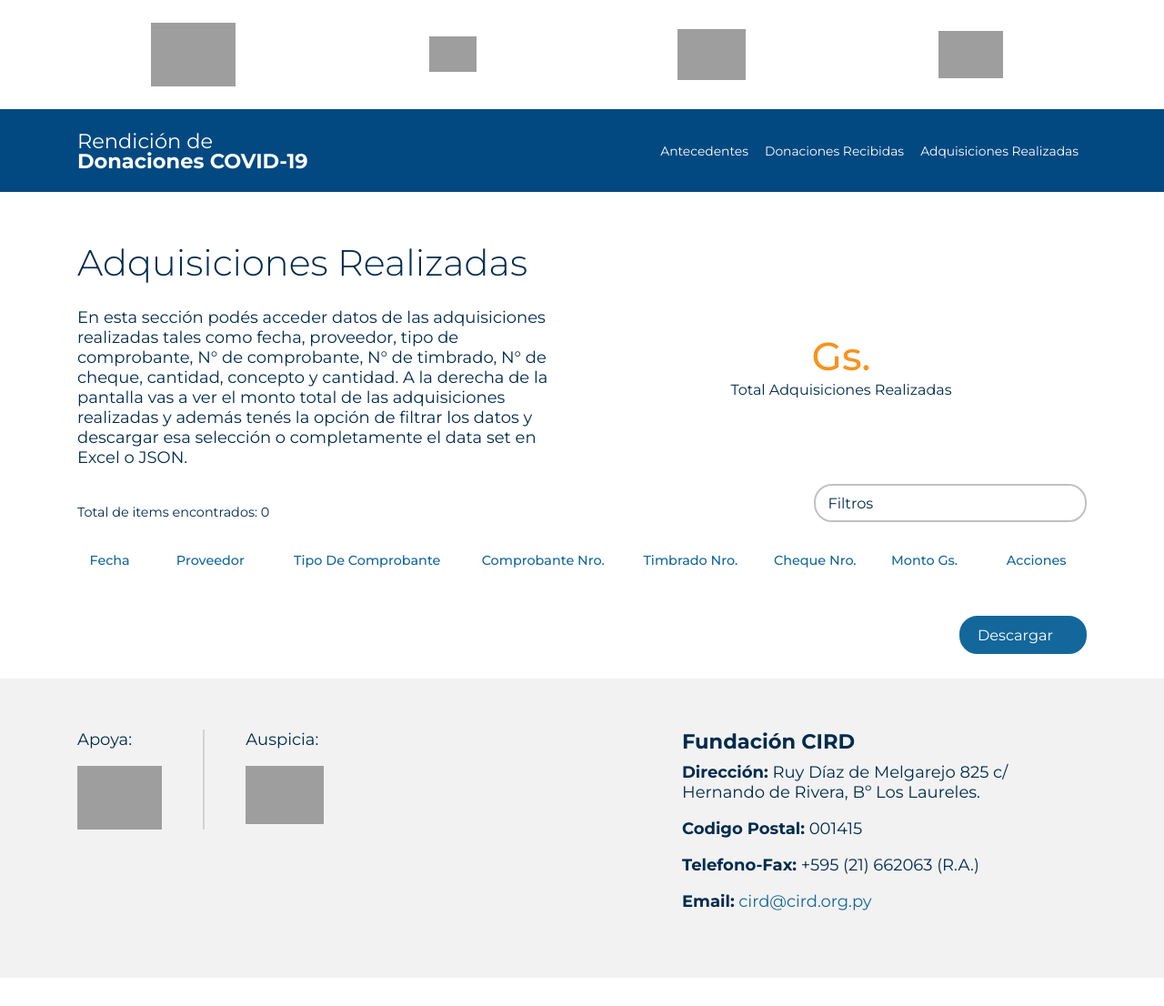
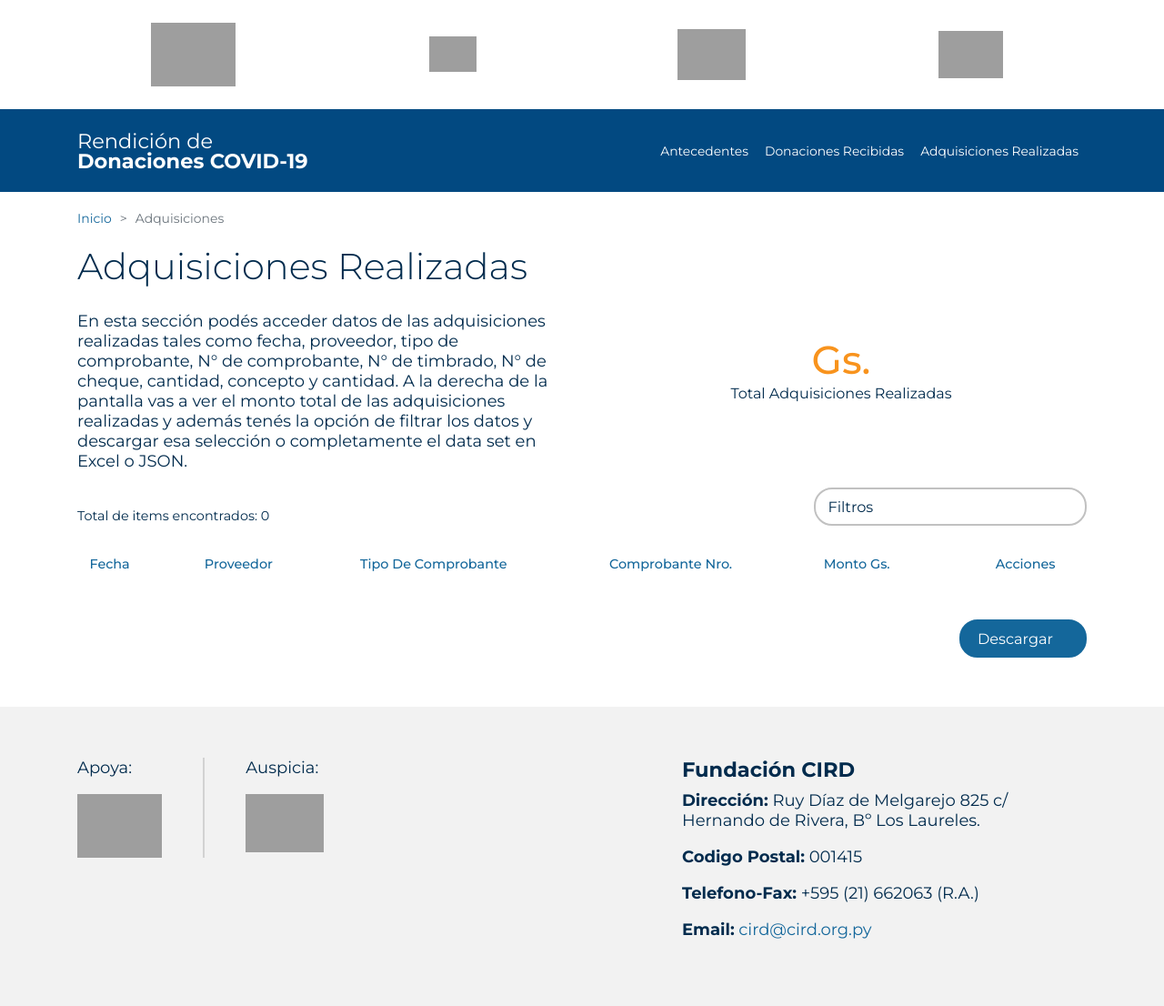
Before and after one commit to Fundacion-CIRD/rendiciondecuentas, a Django app: page /adquisiciones in a window 1280 px wide. Shown: the whole page at 91% size. Before the commit the page ends 1075 px from the top, so only its background shows below. Run offline with Django 3.2, Linux system fonts and the light colour scheme; data that the repository does not hold is empty; style sheets or scripts are compiled from the project's sources; parts of the project's set-up code (start-up, migrations or seed data) failed here and were passed over; some libraries are stand-ins or nearby versions; some web fonts are replaced; grey boxes are pictures that could not be loaded.

Commit message:
Many Changes

```diff
--- a/core/templates/core/adquisiciones.html
+++ b/core/templates/core/adquisiciones.html
@@ -13,7 +13,13 @@
 {% block content %}
   {% include 'core/partials/navbar.html' %}
   <div class="container">
-    <h2>Adquisiciones Realizadas</h2>
+    <nav aria-label="breadcrumb">
+      <ol class="breadcrumb">
+        <li class="breadcrumb-item"><a href="{% url 'core:index' %}">Inicio</a></li>
+        <li class="breadcrumb-item active" aria-current="page">Adquisiciones</li>
+      </ol>
+    </nav>
+    <h2 class="mt-0">Adquisiciones Realizadas</h2>
     <div class="row">
       <div class="col-md-6">
         <p>En esta sección podés acceder datos de las adquisiciones realizadas tales como fecha, proveedor, tipo de
@@ -130,8 +136,6 @@
           </th>
           <th scope="col">Tipo de Comprobante</th>
           <th scope="col">Comprobante Nro.</th>
-          <th class="text-nowrap" scope="col">Timbrado Nro.</th>
-          <th class="text-nowrap" scope="col">Cheque Nro.</th>
           <th class="text-nowrap" scope="col">
             <div class="d-flex justify-content-between">
               <span class="mr-1">Monto Gs.</span>
@@ -152,7 +156,7 @@
               </div>
             </div>
           </th>
-          <th>Acciones</th>
+          <th class="text-center">Acciones</th>
         </tr>
         </thead>
         <tbody>
@@ -162,10 +166,10 @@
             <td>{{ adquisicion.proveedor }}</td>
             <td>{{ adquisicion.tipo_comprobante }}</td>
             <td>{{ adquisicion.nro_comprobante }}</td>
-            <td class="text-nowrap">{{ adquisicion.nro_timbrado }}</td>
-            <td>{{ adquisicion.nro_cheque }}</td>
             <td class="text-right text-nowrap">{{ adquisicion.monto_pyg|floatformat:0|intcomma }}</td>
-            <td class="text-nowrap"><a href="{% url 'core:detalle-adquisiciones' adquisicion.id %}">Ver detalle</a></td>
+            <td class="text-nowrap text-center">
+              <a href="{% url 'core:detalle-adquisiciones' adquisicion.id %}">Ver detalle</a>
+            </td>
           </tr>
         {% endfor %}
         </tbody>
--- a/core/templates/core/home.html
+++ b/core/templates/core/home.html
@@ -73,7 +73,7 @@
         <div class="col-lg-6"></div>
       </div>
     </div> <!-- intro -->
-    <div class="fundacion-cird my-4">
+    <div class="fundacion-cird mt-4">
       <div class="row">
         <div class="col-lg-6 order-1 order-lg-0 mt-3 mt-lg-0">
           <div class="pr-md-4 pr-0">
--- a/core/templates/core/partials/footer.html
+++ b/core/templates/core/partials/footer.html
@@ -1,5 +1,5 @@
 {% load static %}
-<footer>
+<footer class="mt-4 mt-md-5">
   <div class="container">
     <div class="row">
       <div class="col-md-6 col-lg-7 d-flex d-md-block justify-content-center flex-column">
--- a/core/views.py
+++ b/core/views.py
@@ -1,3 +1,4 @@
+from datetime import datetime
 from io import BytesIO
 
 import xlsxwriter
@@ -108,7 +109,7 @@ def descargar_donaciones(request):
         qs = filter_query(form, qs, internal_filters)
     buffer = BytesIO()
     workbook = xlsxwriter.Workbook(buffer)
-    worksheet = workbook.add_worksheet()
+    worksheet = workbook.add_worksheet(name='Donaciones')
     cabecera = ('ID', 'Fecha', 'Donante', 'Nro. Comprobante', 'Nro. Recibo', 'Monto')
     row, col = (0, 0)
     for el in cabecera:
@@ -190,7 +191,7 @@ def descargar_adquisiciones(request):
     items = ItemCompra.objects.filter(compra__in=adquisiciones)
     buffer = BytesIO()
     workbook = xlsxwriter.Workbook(buffer)
-    worksheet = workbook.add_worksheet()
+    worksheet = workbook.add_worksheet('Adquisiciones')
     cabecera_adquisiciones = (
         'ID', 'Fecha', 'Proveedor', 'Tipo de Comprobante', 'Nro. de Comprobante', 'Nro. de Timbrado', 'Nro. de Cheque',
         'Total Adquisición')
@@ -200,17 +201,18 @@ def descargar_adquisiciones(request):
         worksheet.write(row, col, el)
         col += 1
     row = 1
+    date_format = workbook.add_format({'num_format': 'yyyy-mm-dd'})
     for adquisicion in adquisiciones:
         worksheet.write(row, 0, adquisicion.id)
-        worksheet.write(row, 1, str(adquisicion.fecha))
+        worksheet.write_datetime(row, 1, adquisicion.fecha, date_format)
         worksheet.write(row, 2, str(adquisicion.proveedor))
-        worksheet.write(row, 4, str(adquisicion.tipo_comprobante))
-        worksheet.write(row, 5, adquisicion.nro_comprobante)
-        worksheet.write(row, 6, adquisicion.nro_timbrado)
-        worksheet.write(row, 7, adquisicion.nro_cheque)
-        worksheet.write(row, 6, '%.0f' % adquisicion.monto_pyg)
+        worksheet.write(row, 3, str(adquisicion.tipo_comprobante))
+        worksheet.write(row, 4, adquisicion.nro_comprobante)
+        worksheet.write(row, 5, adquisicion.nro_timbrado)
+        worksheet.write(row, 6, adquisicion.nro_cheque)
+        worksheet.write_number(row, 7, int('%.0f' % adquisicion.monto_pyg))
         row += 1
-    worksheet = workbook.add_worksheet()
+    worksheet = workbook.add_worksheet('Items Adquiridos')
     row, col = (0, 0)
     for el in cabecera_items:
         worksheet.write(row, col, el)
@@ -221,8 +223,9 @@ def descargar_adquisiciones(request):
         worksheet.write(row, 1, item.compra.id)
         worksheet.write(row, 2, str(item.concepto))
         worksheet.write(row, 3, item.cantidad)
-        worksheet.write(row, 4, '%.0f' % item.precio_unitario_pyg)
-        worksheet.write(row, 5, '%.0f' % item.precio_total_pyg)
+        worksheet.write_number(row, 4, int('%.0f' % item.precio_unitario_pyg))
+        worksheet.write_number(row, 5, int('%.0f' % item.precio_total_pyg))
+        row += 1
     workbook.close()
     buffer.seek(0)
     return FileResponse(buffer, as_attachment=True, filename='adquisiciones.xlsx')
--- a/static_src/sass/_custom.scss
+++ b/static_src/sass/_custom.scss
@@ -297,6 +297,9 @@ hr {
       border-color: #C1C1C1;
       box-shadow: none !important;
     }
+    &.dropdown-toggle:focus {
+      color: white !important;
+    }
   }
   &-action {
     background-color: theme-color('blue-1') !important;
@@ -332,6 +335,7 @@ hr {
 
 .dropdown-menu {
   margin-top: 8px;
+  margin-bottom: 8px;
   width: 140px;
   border: 2px solid #C1C1C1;
   border-radius: 20px;
@@ -559,6 +563,13 @@ hr {
   }
 }
 
+.breadcrumb {
+  background-color: white;
+  font-size: 0.777rem;
+  margin-bottom: 0;
+  padding: 1rem 0;
+}
+
 
 @media (min-width: map_get($grid-breakpoints, 'md')) {
   .py-logos {
--- a/static_src/sass/_variables.scss
+++ b/static_src/sass/_variables.scss
@@ -6,3 +6,5 @@ $theme-colors: (
   "blue-4": #012B4D,
   "primary": #14679B,
 );
+
+$breadcrumb-divider: quote(">");
```
Also changed, not shown: core/admin.py (+15 -1 lines), core/models.py (+29 -2 lines), core/templates/core/detalle_adquisicion.html (+9 -2 lines), core/templates/core/donaciones.html (+7 -1 lines), core/templates/core/partials/breadcrumbs.html (added, +14 -0 lines), utils/models.py (+13 -1 lines), core/migrations/0012_entrega_itementrega.py (added), utils/migrations/0008_auto_20200414_2335.py (added).
